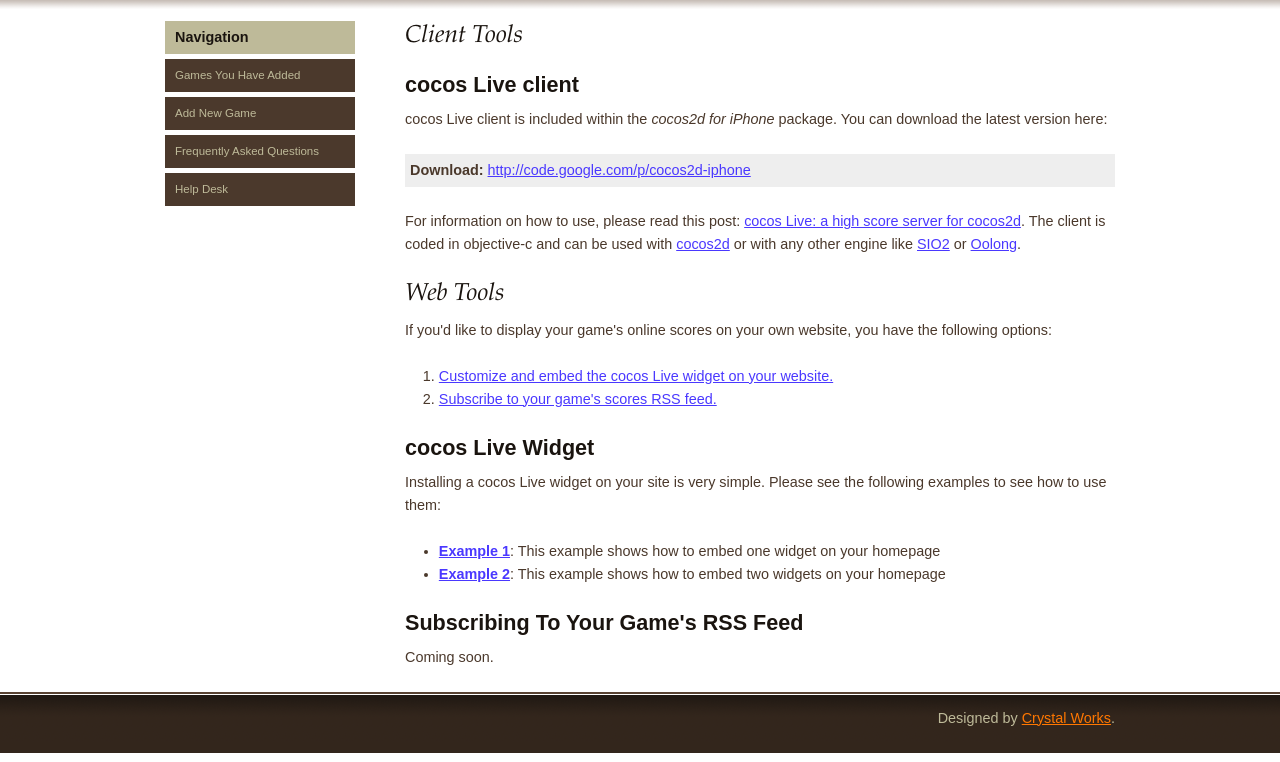
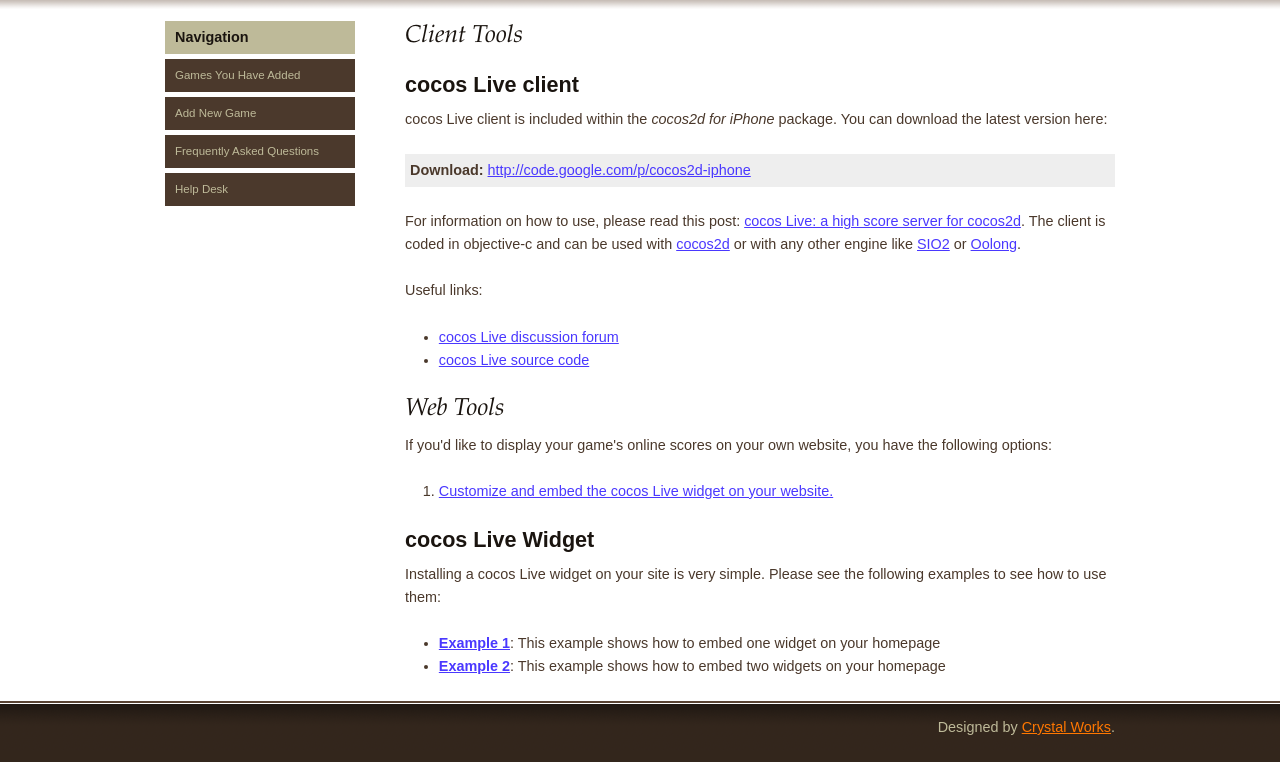
Before and after one commit to google-code-export/cocoslive, a Django app: template cocoslive/templates/tools.html in a window 1280 px wide. Shown: the part 151-913 px from the top of the page. Run offline with Django 3.2, Linux system fonts and the light colour scheme; the template is opened without the code that fills it, so the values that code supplies are empty; some libraries are stand-ins or nearby versions.

Commit message:
updated texts

```diff
--- a/cocoslive/templates/help.html
+++ b/cocoslive/templates/help.html
@@ -7,8 +7,7 @@
 {% endblock %}
 
 {% block content %}
-<p>Coming soon...</p>
-<p>In the meantime, if you have a problem using the client or the server, please ask them in the cocos Live forum:</p>
+If you have any question regarding cocos Live, you can ask it in it's forum:
 <p>cocos Live forum: <a href="http://groups.google.com/group/cocoslive-discuss">http://groups.google.com/group/cocoslive-discuss</a></p>
 
 {% endblock %}
--- a/cocoslive/templates/tools.html
+++ b/cocoslive/templates/tools.html
@@ -16,11 +16,16 @@
 
 <p>For information on how to use, please read this post: <a href="http://blog.sapusmedia.com/2009/02/cocos-live-high-score-server-for.html">cocos Live: a high score server for cocos2d</a>. The client is coded in objective-c and can be used with <a href="http://code.google.com/p/cocos2d-iphone">cocos2d</a> or with any other engine like <a href="http://code.google.com/p/sio2">SIO2</a> or <a href="http://code.google.com/p/oolongengine">Oolong</a>.</p>
 
+<p>Useful links:</p>
+<ul>
+  <li><a href="http://groups.google.com/group/cocoslive-discuss">cocos Live discussion forum</a></li>
+  <li><a href="http://code.google.com/p/cocoslive">cocos Live source code</a></li>
+</ul>
+
 <h2 class="fancy">Web Tools</h2>
 <p>If you'd like to display your game's online scores on your own website, you have the following options:</p>
 <ol>
   <li><a href="#widget">Customize and embed the cocos Live widget on your website.</a></li>
-  <li><a href="#rss">Subscribe to your game's scores RSS feed.</a></li>
 </ol>
 <h3 id="widget">cocos Live Widget</h3>
 <p>Installing a cocos Live widget on your site is very simple. Please see the following examples to see how to use them:</p>
@@ -29,8 +34,4 @@
 <li><strong><a href="/static/widget_example2.html" title="widget example 2">Example 2</strong></a>: This example shows how to embed two widgets on your homepage</li>
 </ul>
 
-<h3 id="rss">Subscribing To Your Game's RSS Feed</h3>
-<p>Coming soon.</p>
-
-
 {% endblock %}
```
Also changed, not shown: cocoslive/static/CHANGELOG.txt.
